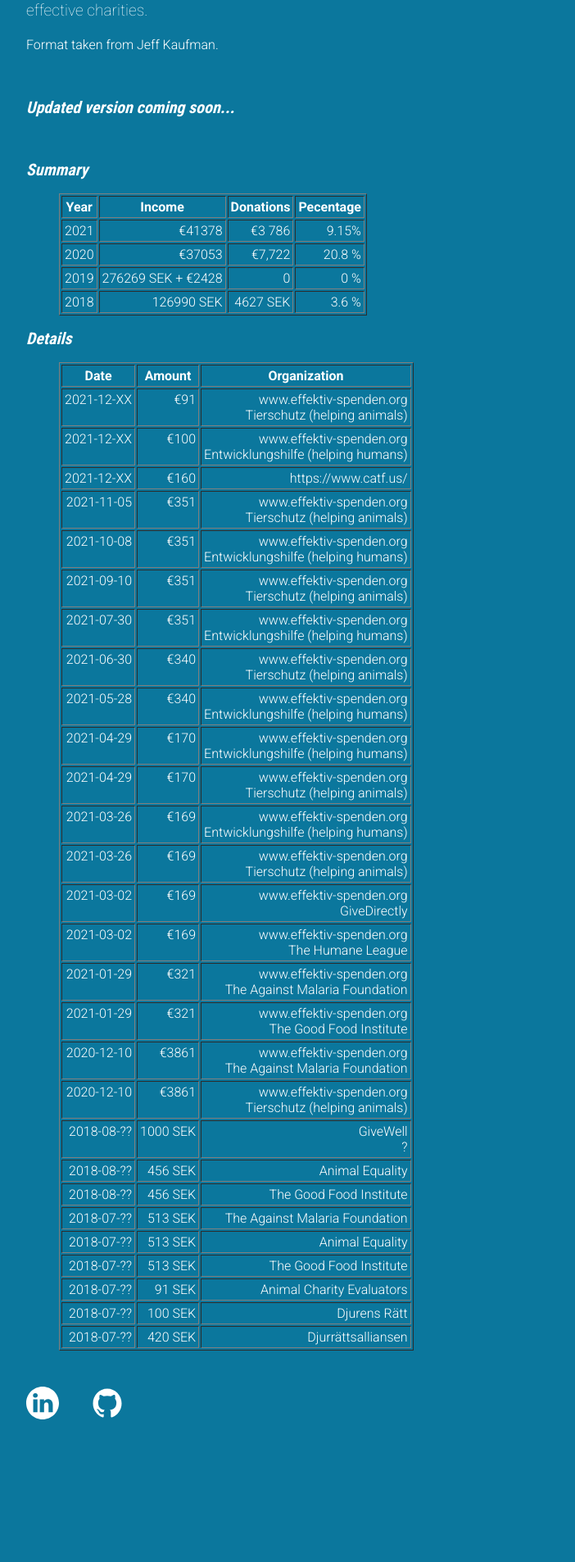
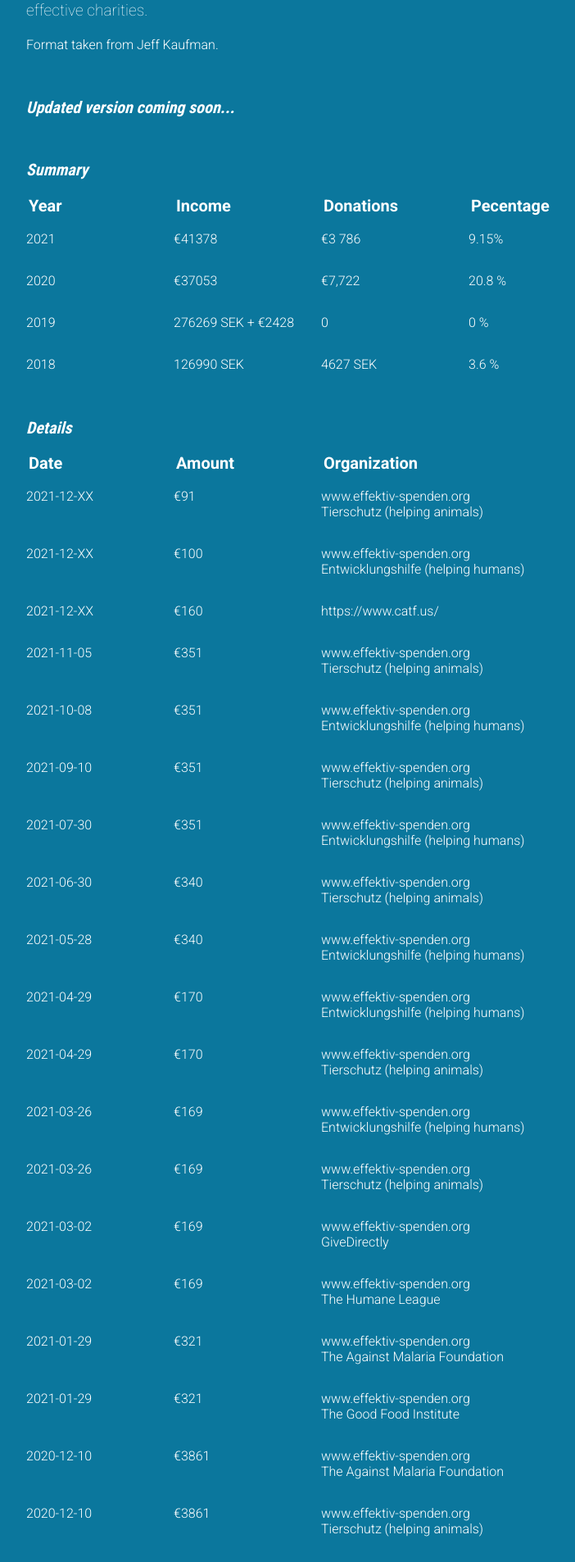
Before and after one commit to molundb/molundb.github.io, a Jekyll site: the page built from donations/index.html, in a window 1280 px wide. Shown: the part 595-2501 px from the top of the page at 82% size, without its empty margins (160-862 px from the left). Built offline with Jekyll 4.4.1, drawn with Linux system fonts in a browser that asks for light colours; before the commit the page ends 2390 px from its top, so only the background shows below that.

Commit message:
feat: fix donations table in Donations

```diff
--- a/css/main.css
+++ b/css/main.css
@@ -38,7 +38,7 @@
   font-size: 1.25em;
   font-style: italic;
 }
-h2.role-and-company {
+h2.role-and-company, th {
   font-family: "Roboto", "Sans-Serif";
   font-weight: bold;
   font-style: normal;
@@ -75,3 +75,27 @@
 .hobbies li{
   margin: 10px 0;
 }
+
+table {
+  border-collapse: collapse;
+  border-spacing: 50px 0;
+  margin-bottom: 40px;
+}
+
+table, th, tr, td {
+  border: none
+}
+
+th {
+  text-align: start;
+  font-size: 1.25em;
+}
+
+td {
+  padding: 16px 0px;
+  width: 180px;
+}
+
+td:last-child{
+  width: 260px;
+}
--- a/donations/index.html
+++ b/donations/index.html
@@ -2,7 +2,6 @@
 layout: default
 title: Donations
 ---
-<style>td { text-align: right }</style>
 <style>
   .donation-row { vertical-align: top; }
   .partial {
@@ -33,7 +32,7 @@
 
 
   <h2>Summary</h2>
-  <blockquote>
+
     <table border="1" cellpadding=3px>
       <tr><th>Year<th>Income<th>Donations<th>Pecentage
       <tr><td>2021<td>€41378<td>€3 786</td><td>9.15%
@@ -41,10 +40,9 @@
       <tr><td>2019<td>276269 SEK + €2428<td>0</td><td>0 %
       <tr><td>2018<td>126990 SEK<td>4627 SEK</td><td>3.6 %
     </table>
-  </blockquote>
+
 
   <h2>Details</h2>
-  <blockquote>
   <table border="1" cellpadding="3px">
     <tr>
       <th>Date</th>
@@ -193,4 +191,3 @@
     </tr>
   </table>
 </div>
-</blockquote>
```
